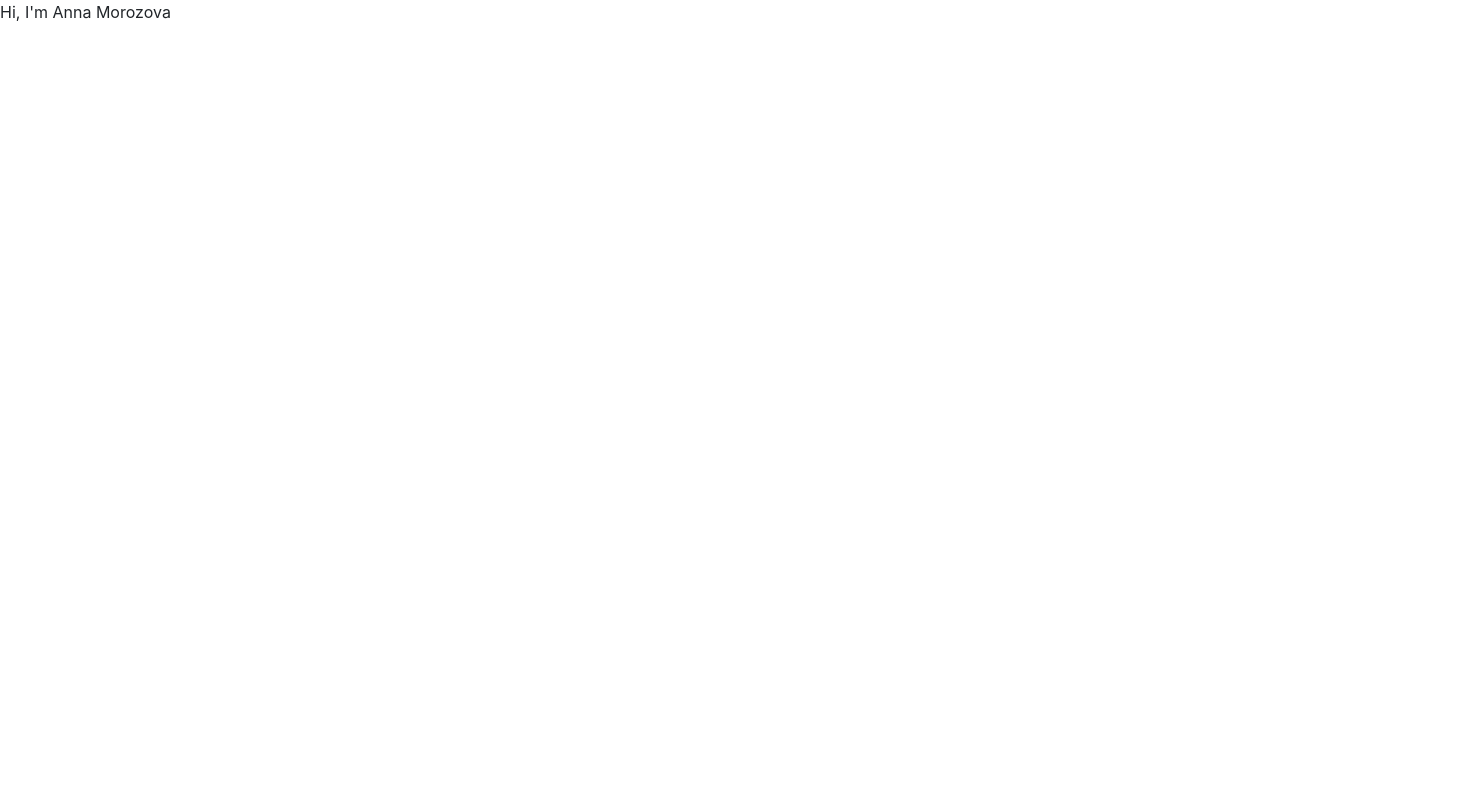
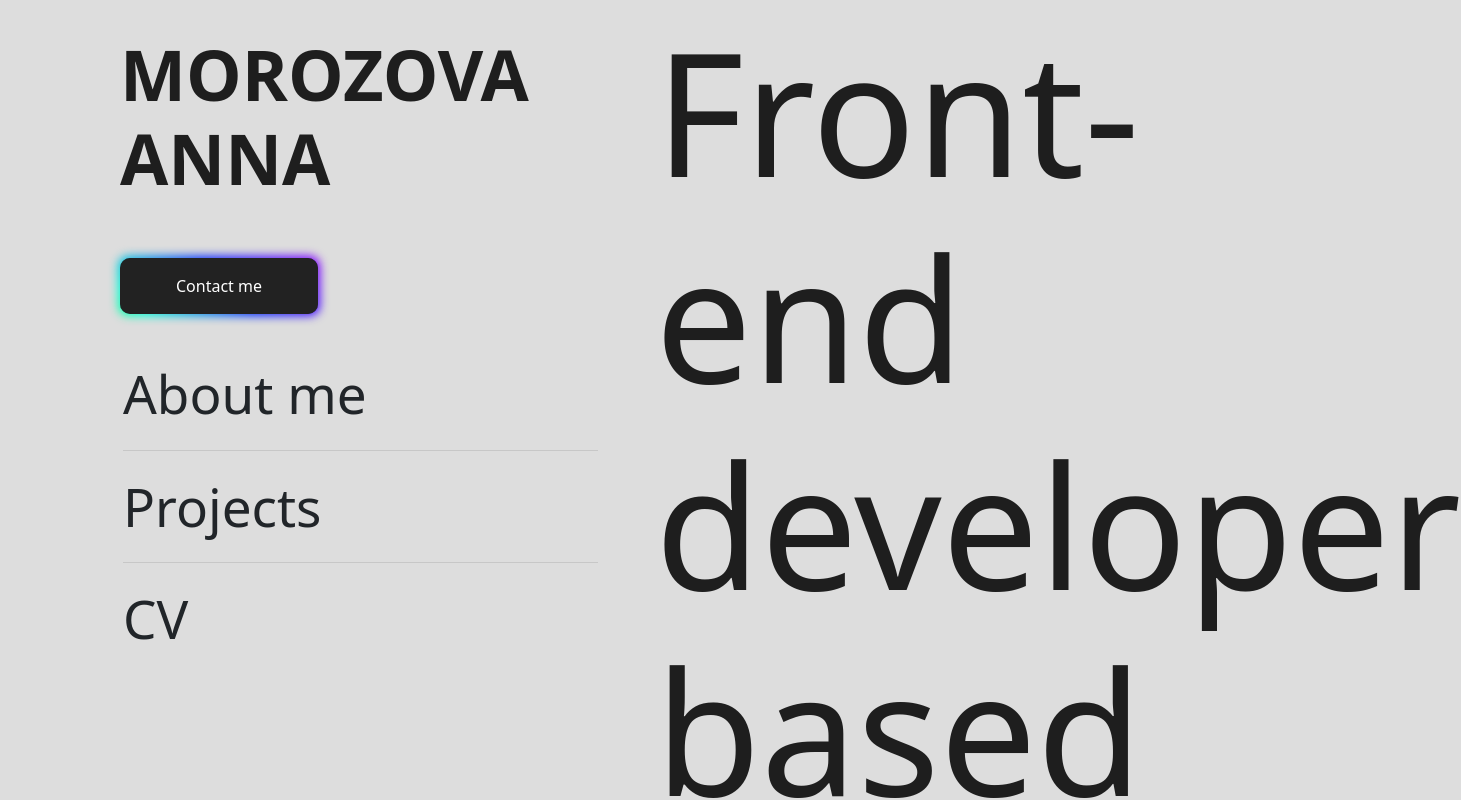
Before and after one commit to morozovanya/developer-portfolio, a plain HTML site: page index.html in a window 1280 px wide. Shown: the top 800 px of the page, 1461 px wide, since content can reach past the window. Drawn offline with nearby package versions, Linux system fonts and the light colour scheme.

Commit message:
created a homepage

```diff
--- a/index.html
+++ b/index.html
@@ -4,14 +4,38 @@
     <meta charset="UTF-8">
     <meta http-equiv="X-UA-Compatible" content="IE=edge">
     <meta name="viewport" content="width=device-width, initial-scale=1.0">
+    <link rel="preconnect" href="https://fonts.googleapis.com">
+<link rel="preconnect" href="https://fonts.gstatic.com" crossorigin>
+<link href="https://fonts.googleapis.com/css2?family=Noto+Sans+Mono:wght@300;400&display=swap" rel="stylesheet">
     <title>Developer - Anna Morozova</title>
     <link rel="stylesheet" href="https://cdn.jsdelivr.net/npm/bootstrap@4.3.1/dist/css/bootstrap.min.css" integrity="sha384-ggOyR0iXCbMQv3Xipma34MD+dH/1fQ784/j6cY/iJTQUOhcWr7x9JvoRxT2MZw1T" crossorigin="anonymous">
     <script src="https://code.jquery.com/jquery-3.3.1.slim.min.js" integrity="sha384-q8i/X+965DzO0rT7abK41JStQIAqVgRVzpbzo5smXKp4YfRvH+8abtTE1Pi6jizo" crossorigin="anonymous"></script>
 <script src="https://cdn.jsdelivr.net/npm/popper.js@1.14.7/dist/umd/popper.min.js" integrity="sha384-UO2eT0CpHqdSJQ6hJty5KVphtPhzWj9WO1clHTMGa3JDZwrnQq4sF86dIHNDz0W1" crossorigin="anonymous"></script>
 <script src="https://cdn.jsdelivr.net/npm/bootstrap@4.3.1/dist/js/bootstrap.min.js" integrity="sha384-JjSmVgyd0p3pXB1rRibZUAYoIIy6OrQ6VrjIEaFf/nJGzIxFDsf4x0xIM+B07jRM" crossorigin="anonymous"></script>
 <script src="https://kit.fontawesome.com/9752c92aa9.js" crossorigin="anonymous"></script>
+<link rel="stylesheet" href="style.css">
 </head>
 <body>
-    Hi, I'm Anna Morozova
+    <div class="container">
+        <div class="row" id="header">
+            <div class="col-sm-6">
+                <a href="/" class="homelink">
+                     <h1>MOROZOVA <br/>ANNA</h1>
+
+                     <a href="/about" class="contact-button"><button class="button-85" role="button">Contact me</button></a>
+                </a>
+                <div class="container menu">
+            <div class="row"><div class="col-sm">About me</div></div>
+            <hr/>
+            <div class="row"><div class="col-sm">Projects</div></div>
+            <hr/>
+            <div class="row"><div class="col-sm">CV</div></div>
+                </div>
+            </div>
+            <div class="col-sm-6"><h2>Front-end developer based in Europe</h2></div>
+        </div>
+    </div>
+    <hr/>
+    <div class="footer text-center"></div>
 </body>
 </html>
--- a/style.css
+++ b/style.css
@@ -0,0 +1,104 @@
+body {
+    font-family: system-ui, -apple-system, BlinkMacSystemFont, 'Segoe UI', Roboto, Oxygen, Ubuntu, Cantarell, 'Open Sans', 'Helvetica Neue', sans-serif !important;
+    background-color:rgba(221,221,221,0.996);
+    display: block;
+}
+
+#header {
+    display: flex;
+
+    margin: 32px 20px;
+}
+
+h1 {
+    font-size: 70px;
+    font-family: system-ui, -apple-system, BlinkMacSystemFont, 'Segoe UI', Roboto, Oxygen, Ubuntu, Cantarell, 'Open Sans', 'Helvetica Neue', sans-serif;
+    font-weight: 600;
+    color: #1e1e1e;
+}
+
+h2 {
+    margin-top: -25px;
+    font-size: 172px;
+    font-weight: 100;
+    color: #1e1e1e
+}
+
+.homelink:hover {
+    text-decoration: none;
+}
+
+.button-85 {
+  padding: 1em 3.5em;
+  font-family: system-ui, -apple-system, BlinkMacSystemFont, 'Segoe UI', Roboto, Oxygen, Ubuntu, Cantarell, 'Open Sans', 'Helvetica Neue', sans-serif;
+  border: none;
+  outline: none;
+  color: rgb(255, 255, 255);
+  background: #1e1e1e;
+  cursor: pointer;
+  position: relative;
+  z-index: 0;
+  border-radius: 10px;
+  user-select: none;
+  -webkit-user-select: none;
+  touch-action: manipulation;
+  margin-top: 50px;
+}
+
+.button-85:before {
+  content: "";
+  background: linear-gradient(
+    45deg,
+    #ff0000,
+    #ff7300,
+    #fffb00,
+    #48ff00,
+    #00ffd5,
+    #002bff,
+    #7a00ff,
+    #ff00c8,
+    #ff0000
+  );
+  position: absolute;
+  top: -2px;
+  left: -2px;
+  background-size: 400%;
+  z-index: -1;
+  filter: blur(5px);
+  -webkit-filter: blur(5px);
+  width: calc(100% + 4px);
+  height: calc(100% + 4px);
+  animation: glowing-button-85 20s linear infinite;
+  transition: opacity 0.3s ease-in-out;
+  border-radius: 10px;
+}
+
+@keyframes glowing-button-85 {
+  0% {
+    background-position: 0 0;
+  }
+  50% {
+    background-position: 400% 0;
+  }
+  100% {
+    background-position: 0 0;
+  }
+}
+
+.button-85:after {
+  z-index: -1;
+  content: "";
+  position: absolute;
+  width: 100%;
+  height: 100%;
+  background: #222;
+  left: 0;
+  top: 0;
+  border-radius: 10px;
+}
+
+.menu {
+    margin: 40px -12px;
+    font-size: 53px;
+    font-weight: 200;
+}
```
Also changed, not shown: about.html (+4 -0 lines), projects.html (+5 -1 lines).
